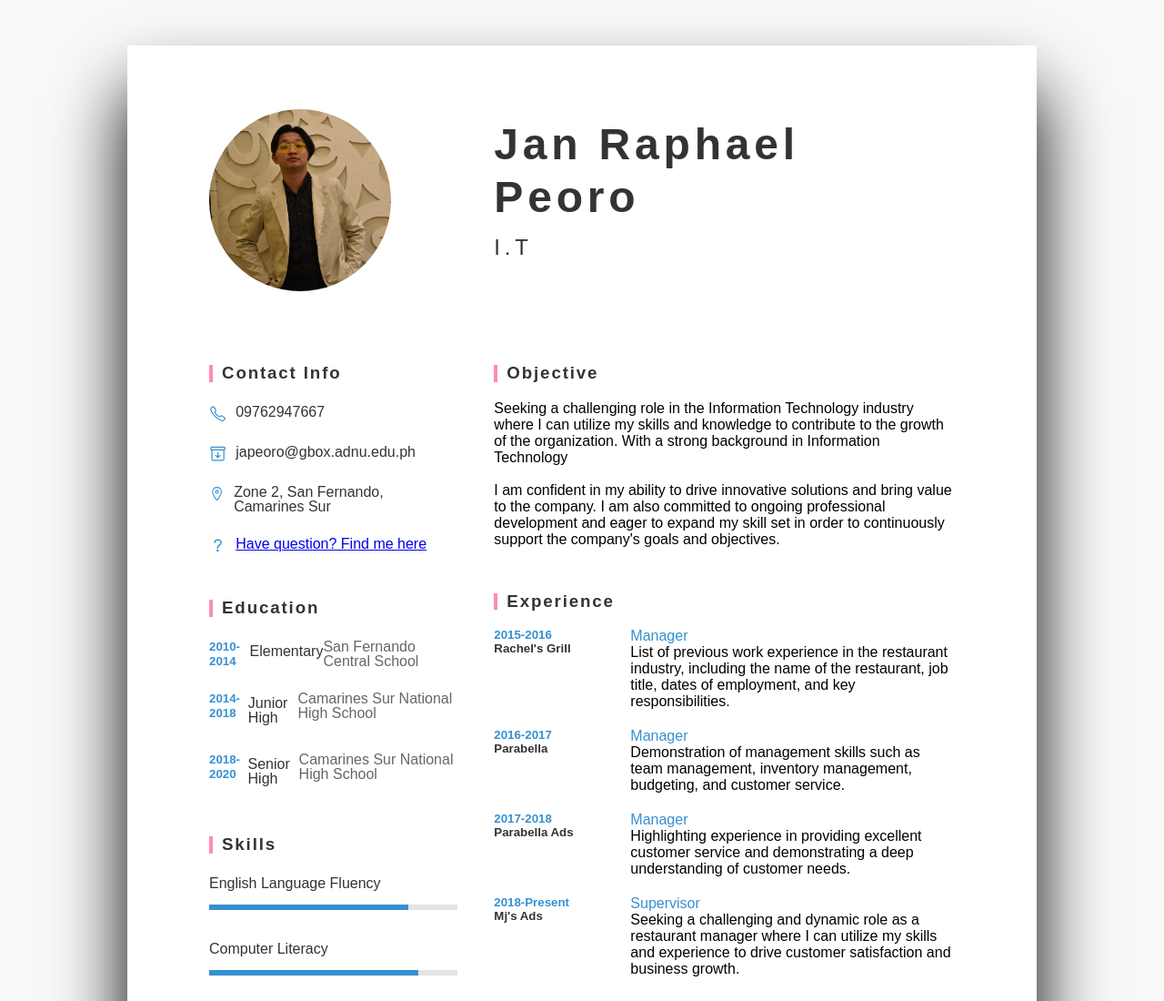
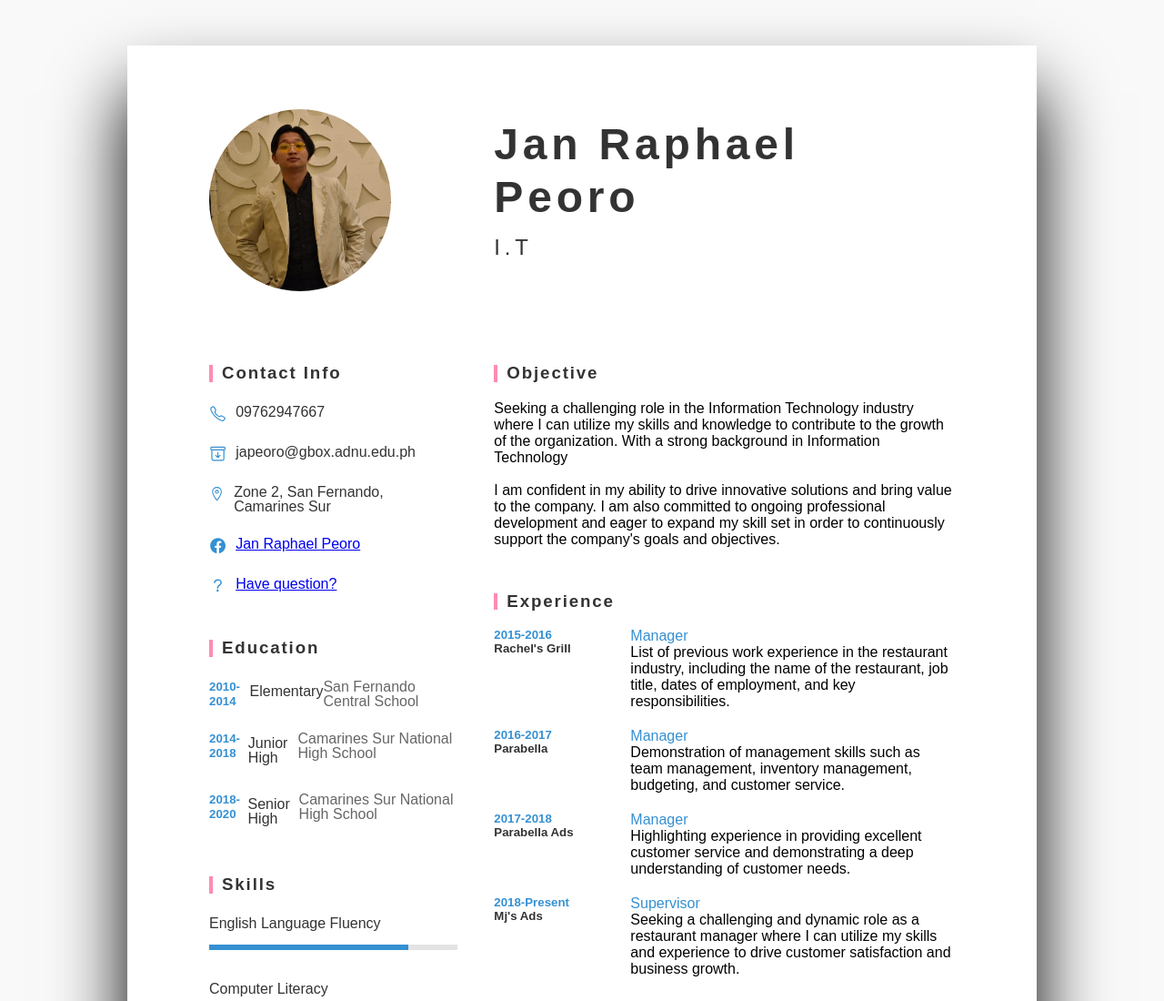
Before and after one commit to janpeoro/Peoro, a plain HTML site: page index.html in a window 1280 px wide. Shown: the top 1100 px of the page at 91% size. Drawn offline with nearby package versions, Linux system fonts and the light colour scheme.

Commit message:
Update index.html

```diff
--- a/index.html
+++ b/index.html
@@ -39,8 +39,14 @@
 
           <li>
             <span class="icon"></span>
+            <ion-icon name="logo-facebook"></ion-icon>
+            <span class="text"> <a href="https://www.facebook.com/janrapeoro"> Jan Raphael Peoro</a></span>
+          </li>
+
+          <li>
+            <span class="icon"></span>
             <ion-icon name="help-outline"></ion-icon>
-            <span class="text"> <a href="contactform.html"> Have question? Find me here</a> </span>
+            <span class="text"> <a href="contactform.html"> Have question? </a> </span>
           </li>
 
 
```
